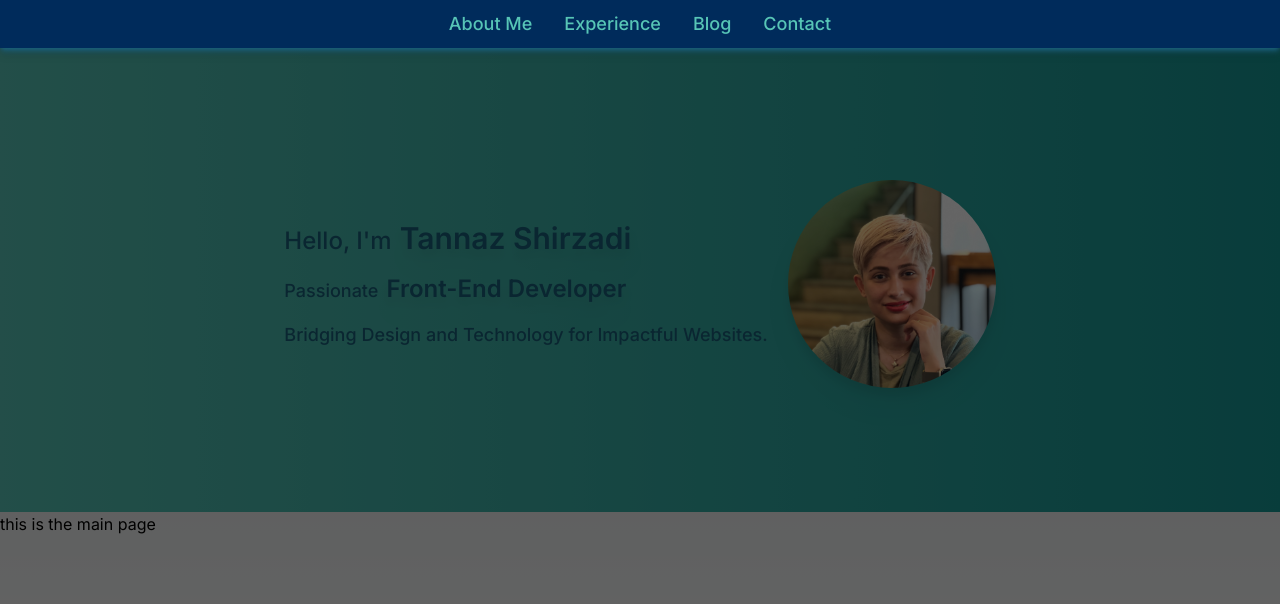
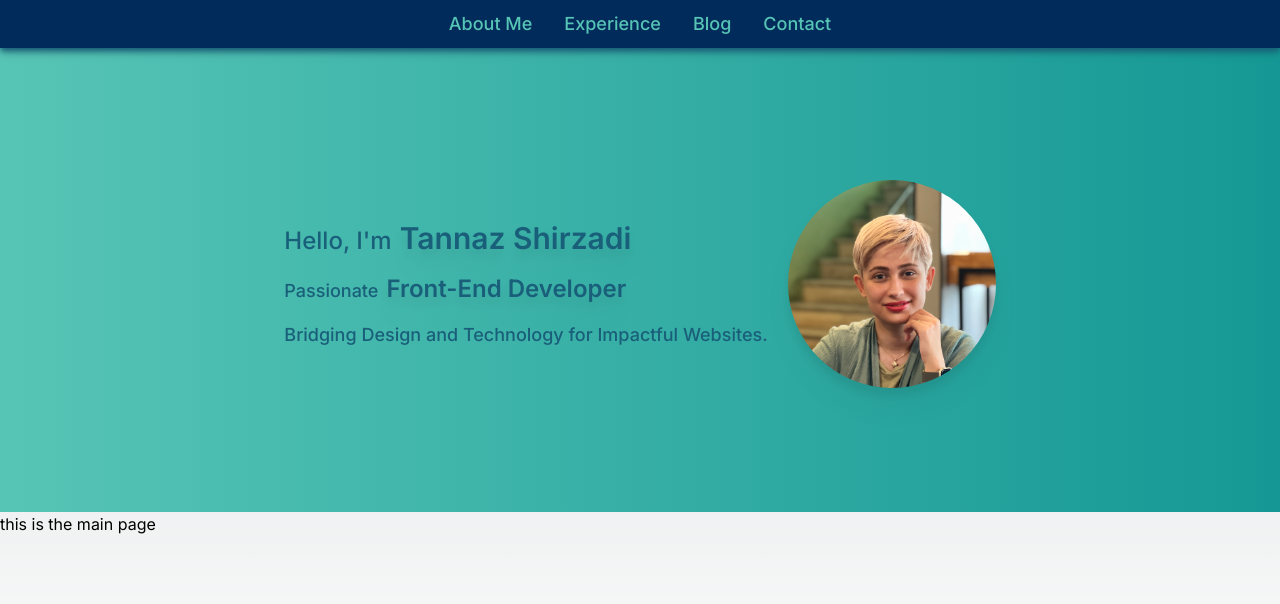
Before and after one commit to tannaz97shr/portfolio, a Next.js app: page / in a window 1280 px wide. Shown: the top 604 px of the page. Built offline with nearby package versions, Linux system fonts and the light colour scheme.

Commit message:
fix: default menu is open to false

```diff
--- a/src/components/Navbar/index.tsx
+++ b/src/components/Navbar/index.tsx
@@ -30,7 +30,7 @@ const items: INavbarItem[] = [
 ];
 
 export default function Navbar() {
-  const [isMenuOpen, setIsMenuOpen] = useState(true);
+  const [isMenuOpen, setIsMenuOpen] = useState(false);
   return (
     <>
       {isMenuOpen && <Backdrop onClick={() => setIsMenuOpen(false)} />}
```
